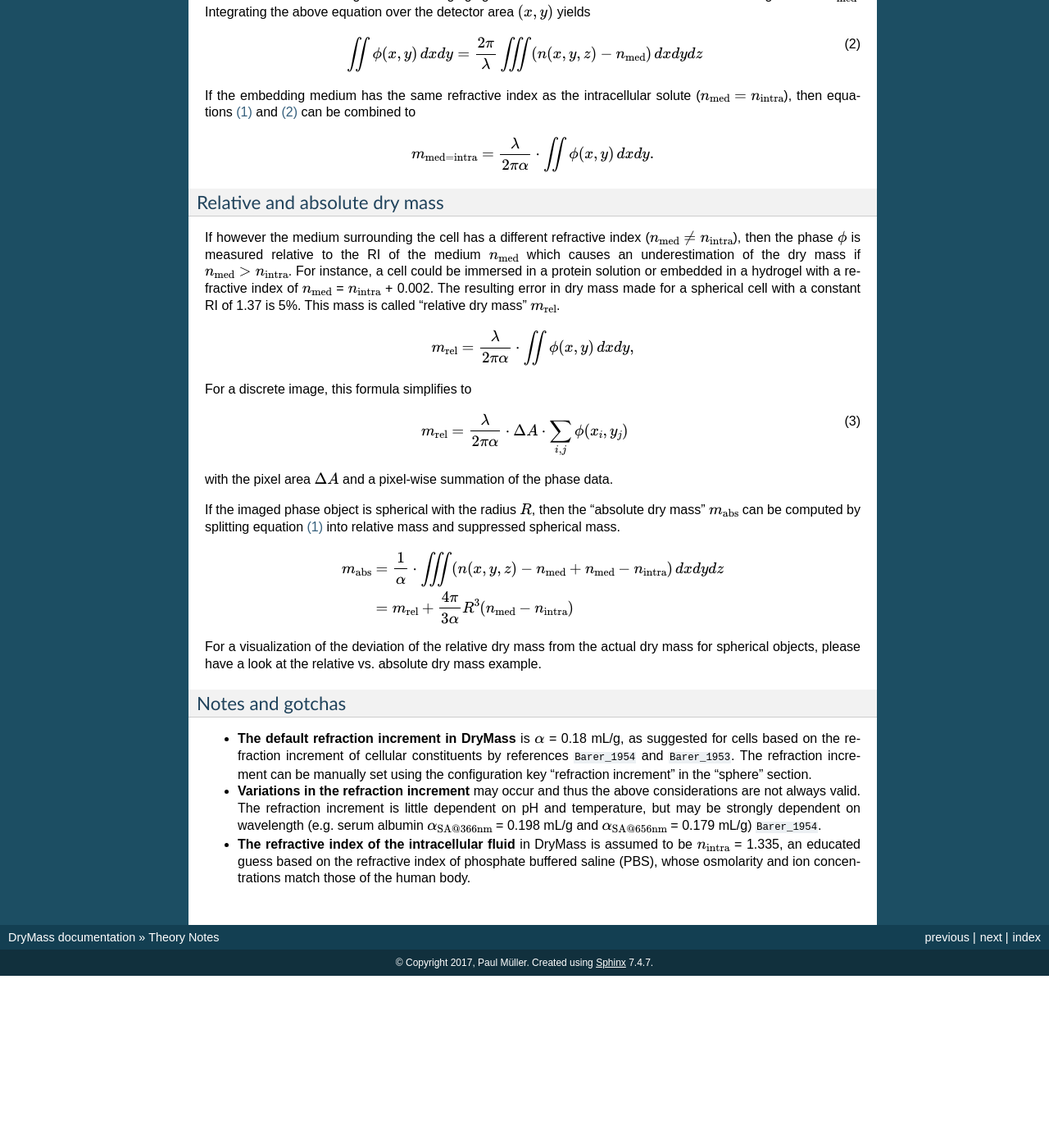
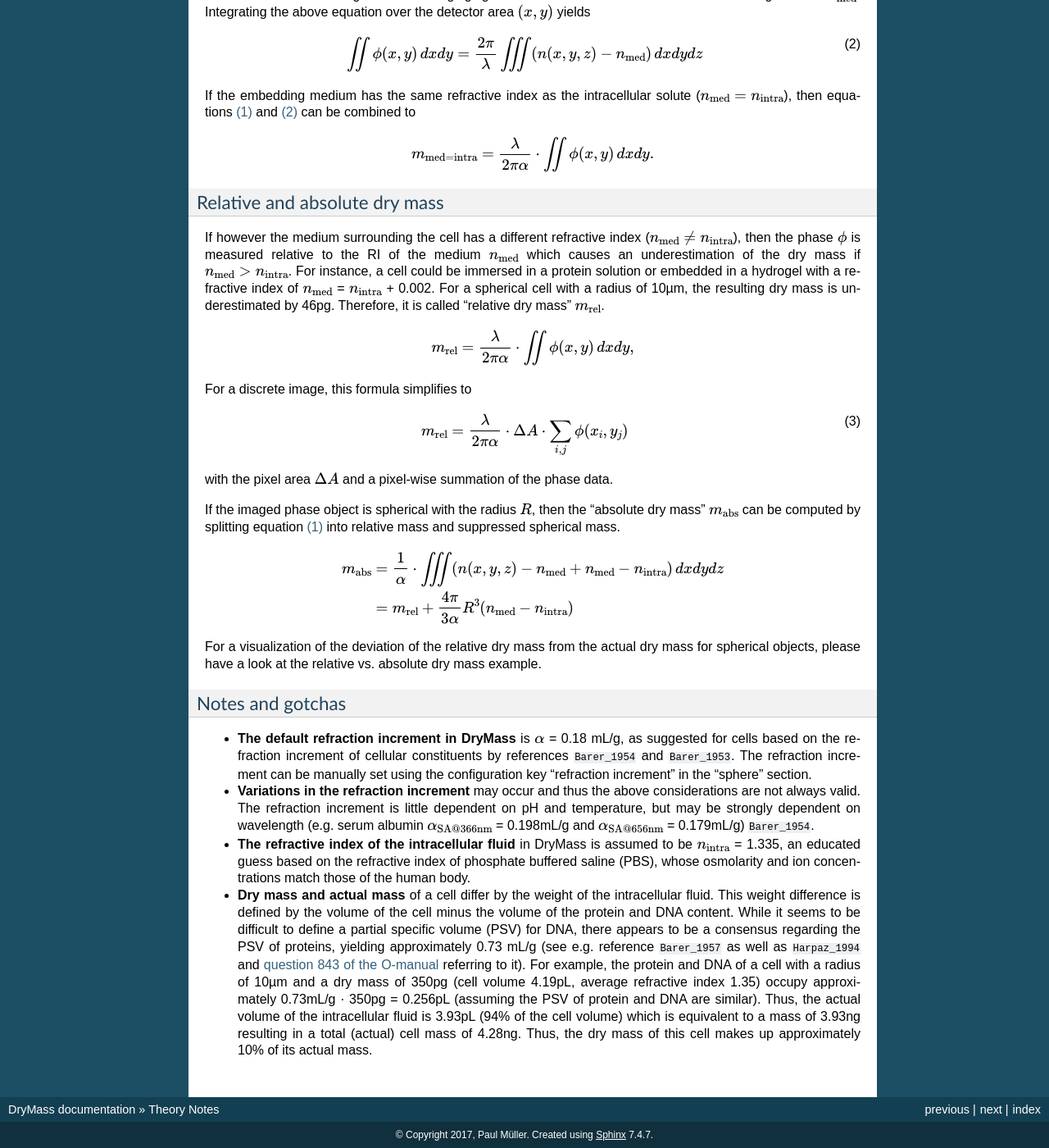
Before and after one commit to RI-imaging/DryMass, a Sphinx documentation site: the page built from docs/sec_theory_notes.rst, in a window 1280 px wide and 1400 px high, scrolled down 667 px. Shown: the whole window at 82% size. Built offline with Sphinx 7.4.7, drawn with Linux system fonts in a browser that asks for light colours; pages that are not in the unit, such as notebooks, are missing from menus; the version number could not be read and is left out; cross-references to code outside the pages are shown as plain code; before the commit the page ends 1857 px from its top, so only the background shows below that; some of the changed text lies outside the part shown.

Commit message:
add dry mass vs. actual mass, fix docs in examples

```diff
--- a/docs/drymass.bib
+++ b/docs/drymass.bib
@@ -4,7 +4,7 @@
 
 @Article{Barer_1953,
   Title                    = {{Determination of dry mass, thickness, solid and water concentration in living cells.}},
-  Author                   = {Barer, R},
+  Author                   = {Barer, R.},
   Journal                  = {Nature},
   Year                     = {1953},
   Pages                    = {1097--1098},
@@ -34,7 +34,7 @@
 
 @Article{Barer_1954,
   Title                    = {{Refractometry of Living Cells Part I. Basic Principles}},
-  Author                   = {Barer, R and Joseph, S},
+  Author                   = {Barer, R. and Joseph, S.},
   Journal                  = {Quarterly Journal of Microscopical Science},
   Year                     = {1954},
   Number                   = {2},
@@ -47,9 +47,35 @@
   Publisher                = {The Company of Biologists Ltd}
 }
 
+@Article{Barer_1957,
+	Doi = {10.1364/josa.47.000545},
+	Year = 1957,
+	Month = {jun},
+	Publisher = {The Optical Society},
+	Volume = {47},
+	Number = {6},
+	Pages = {545},
+	Author = {R. Barer},
+	Title = {Refractometry and Interferometry of Living Cells},
+	journal = {Journal of the Optical Society of America}
+}
+
+@Article{Harpaz_1994,
+	Doi = {10.1016/s0969-2126(00)00065-4},
+	Year = 1994,
+	Month = {jul},
+	Publisher = {Elsevier {BV}},
+	Volume = {2},
+	Number = {7},
+	Pages = {641--649},
+	Author = {Y. Harpaz and M. Gerstein and C. Chothia},
+	Title = {Volume changes on protein folding},
+	Journal = {Structure}
+}
+
 @Article{Kemper_2007,
   Title                    = {Digital holographic microscopy for live cell applications and technical inspection},
-  Author                   = {B. Kemper and G von Bally},
+  Author                   = {B. Kemper and G. von Bally},
   Journal                  = {Applied Optics},
   Year                     = {2007},
 
@@ -79,7 +105,7 @@
 
 @Article{Schuermann_2016,
   Title                    = {{Cell nuclei have lower refractive index and mass density than cytoplasm}},
-  Author                   = {M. Schürmann and J. Scholze and P. Müller and J. Guck and C. H. Chan},
+  Author                   = {M. Schürmann and J. Scholze and P. Müller and J. Guck and C. J. Chan},
   Journal                  = {Journal of Biophotonics},
   Year                     = {2016},
 
--- a/docs/sec_theory_notes.rst
+++ b/docs/sec_theory_notes.rst
@@ -14,8 +14,9 @@ Definition
 ----------
 The concept of cell dry mass computation was first introduced by Barer
 :cite:`Barer_1952`. The dry mass :math:`m` of a biological cell is defined
-by its non-aqueous fraction :math:`f(x,y,z)`, i.e. the number of grams of
-dry proteins and DNA within the cell volume (excluding salts).
+by its non-aqueous fraction :math:`f(x,y,z)` (concentration in g/L),
+i.e. the number of grams of protein and DNA within the cell volume
+(excluding salts).
 
 .. math::
 
@@ -72,8 +73,19 @@ which causes an underestimation of the dry mass if
 :math:`n_\text{med} > n_\text{intra}`. For instance, a cell could
 be immersed in a protein solution or embedded in a hydrogel with a refractive
 index of :math:`n_\text{med}` = :math:`n_\text{intra}` + 0.002.
-The resulting error in dry mass made for a spherical cell with a constant
-RI of 1.37 is 5\%. This mass is called "relative dry mass" :math:`m_\text{rel}`.
+For a spherical cell with a radius of 10µm, the resulting dry mass is
+underestimated by 46pg. Therefore, it is called "relative dry mass" :math:`m_\text{rel}`.
+
+.. python code for example
+   m = 350e-12
+   r = 10e-6
+   alpha = .18e-6
+   n = 1.35
+   m1 = (n - 1.335)/(3 * alpha) * 4 * np.pi * (r**3)
+   m2 = (n - 1.337)/(3 * alpha) * 4 * np.pi * (r**3)
+   msuppressed1 = m2 - m1
+   # or
+   msuppressed2 = (1.337 - 1.335)/(3 * alpha) * 4 * np.pi * (r**3)
 
 .. math::
 
@@ -116,11 +128,36 @@ Notes and gotchas
   thus the above considerations are not always valid.
   The refraction increment is little dependent on pH and temperature, but may be
   strongly dependent on wavelength (e.g. serum albumin
-  :math:`\alpha_\text{SA@366nm}` = 0.198 mL/g and
-  :math:`\alpha_\text{SA@656nm}` = 0.179 mL/g) :cite:`Barer_1954`.
-
+  :math:`\alpha_\text{SA@366nm}` = 0.198mL/g and
+  :math:`\alpha_\text{SA@656nm}` = 0.179mL/g) :cite:`Barer_1954`.
 
 - **The refractive index of the intracellular fluid** in DryMass is assumed to be
   :math:`n_\text{intra}` = 1.335, an educated guess based on the refractive index
   of phosphate buffered saline (PBS), whose osmolarity and ion concentrations
   match those of the human body.
+
+- **Dry mass and actual mass** of a cell differ by the weight of the intracellular
+  fluid. This weight difference is defined by the volume of the cell minus the
+  volume of the protein and DNA content. While it seems to be difficult to define
+  a partial specific volume (PSV) for DNA, there appears to be a consensus
+  regarding the PSV of proteins, yielding approximately 0.73 mL/g
+  (see e.g. reference :cite:`Barer_1957` as well as :cite:`Harpaz_1994` and
+  `question 843 of the O-manual <http://msg.ucsf.edu/local/programs/ono/manuals/ofaq//Q.843.html>`_
+  referring to it). For example, the protein and DNA of a cell with a radius of 10µm
+  and a dry mass of 350pg (cell volume 4.19pL, average refractive index 1.35) occupy
+  approximately 0.73mL/g · 350pg = 0.256pL (assuming the PSV of protein and DNA are similar).
+  Thus, the actual volume of the intracellular fluid is 3.93pL (94% of the cell volume)
+  which is equivalent to a mass of 3.93ng resulting in a total (actual) cell mass of 4.28ng.
+  Thus, the dry mass of this cell makes up approximately 10% of its actual mass.
+
+.. python code for example:
+   m_g = 350e-12
+   r_m = 10 * 1e-6
+   alpha = .18
+   alpha_m3g = alpha * 1e-6
+   n = 1.335 + 3 * alpha_m3g * m_g / (4 * np.pi * (r_m**3))
+   # 1.3500401421221842
+   volume = 4/3.*np.pi*r_m**3
+   # 4.188790204786389e-15 m^3
+   # = 4.188790204786389e-12 L
+   m_water = 3.934e-12 * 1 * 1000
```
Also changed, not shown: 1 other file.
